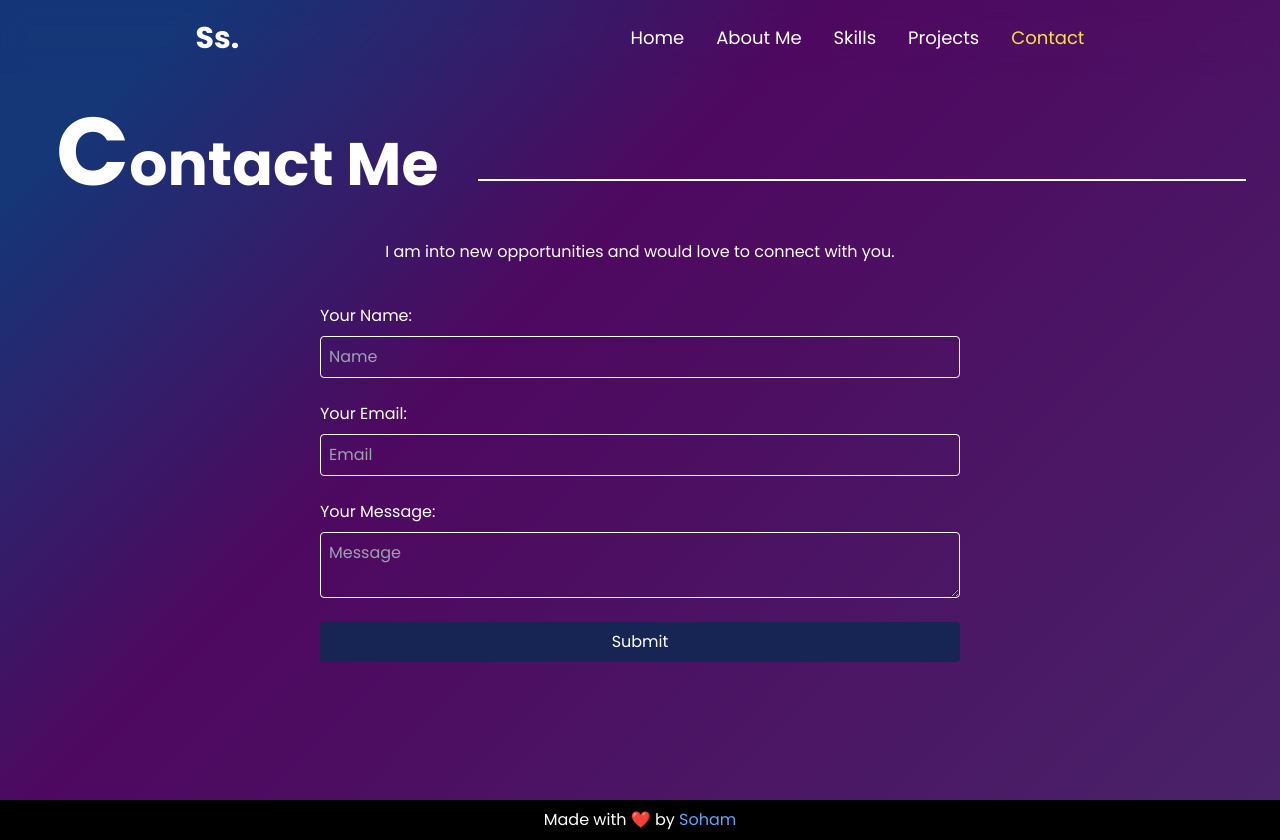
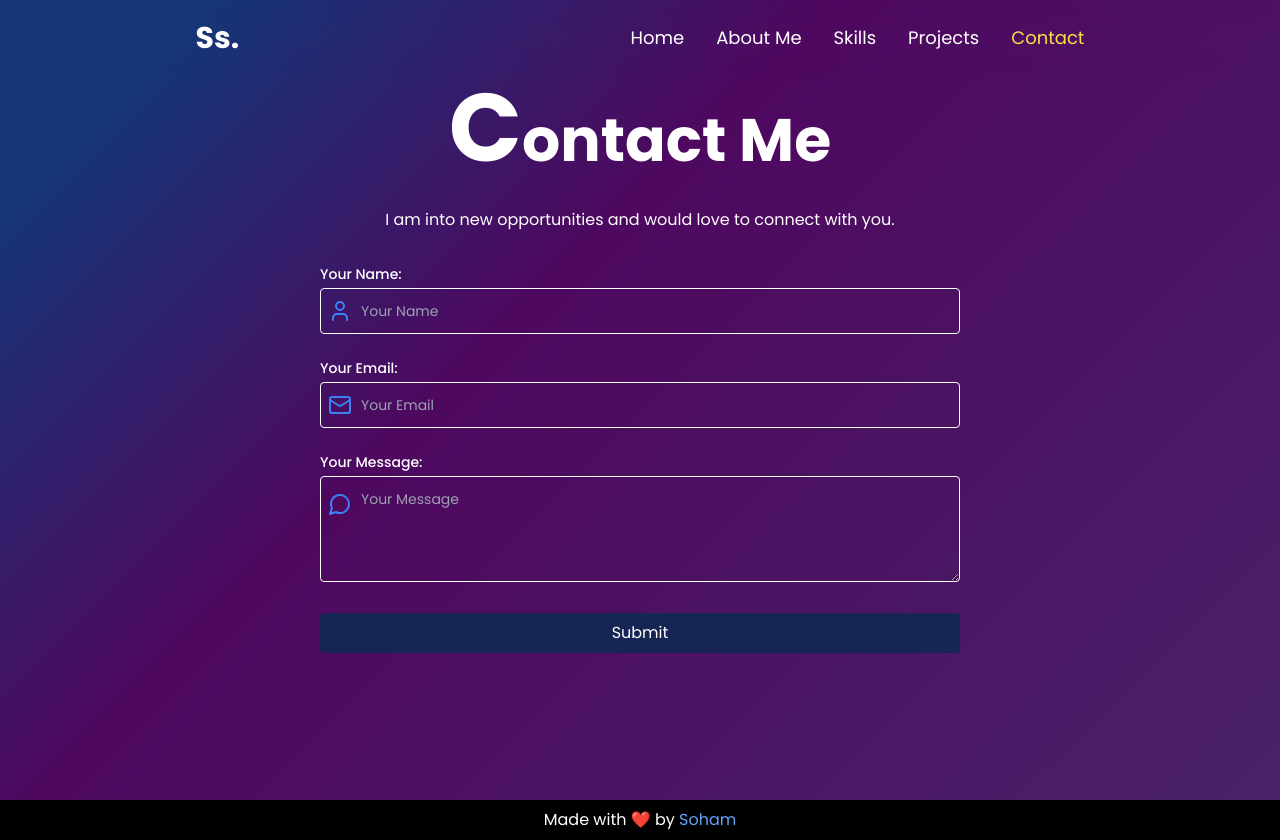
Before and after one commit to soham247/Porfolio, a React (Vite) app: page /contact in a window 1280 px wide. Built offline with nearby package versions, Linux system fonts and the light colour scheme.

Commit message:
project addition

```diff
--- a/src/components/Aboutme.jsx
+++ b/src/components/Aboutme.jsx
@@ -30,7 +30,7 @@ function Aboutme() {
     return (
         <div className='py-20' ref={container}>
             <div className='flex items-center gap-10'>
-                <h2 className='text-5xl sm:text-7xl text-white font-bold ml-5 lg:ml-14' id='heading'><span className='text-7xl sm:text-9xl'>A</span>bout Me</h2>
+                <h1 className='text-5xl sm:text-7xl text-white font-bold ml-5 lg:ml-14' id='heading'><span className='text-7xl sm:text-9xl'>A</span>bout Me</h1>
                 <div className='sm:w-2/5 md:w-2/5 lg:w-3/5 h-[2px] bg-white mt-14' id='line'></div>
             </div>
             <div className='w-[90%] lg:w-4/5 mx-auto shadow-2xl p-10 rounded-3xl my-20 border border-purple-500' id='text-container'>
--- a/src/components/Contacts.jsx
+++ b/src/components/Contacts.jsx
@@ -1,9 +1,10 @@
-import React from 'react'
-import { useState } from 'react';
+import React, { useEffect } from 'react';
 import { toast, ToastContainer } from 'react-toastify';
 import 'react-toastify/dist/ReactToastify.min.css';
+import { Mail, User, MessageCircle } from 'lucide-react';
+import gsap from 'gsap';
+
 export default function Contact() {
-
   const notify = (message) => toast(message);
 
   const onSubmit = async (event) => {
@@ -48,37 +49,85 @@ export default function Contact() {
     }
   };
 
+  useEffect(() => {
+    gsap.fromTo(
+      "#heading",
+      { opacity: 0, y: -50 },
+      { opacity: 1, y: 0, duration: 1, ease: "power2.out" }
+    );
+    gsap.fromTo(
+      ".form-element",
+      { opacity: 0, x: -50 },
+      { opacity: 1, x: 0, stagger: 0.2, duration: 0.8, ease: "power2.out", delay: 1 }
+    );
+  }, []);
+
   return (
-      <div className='text-white'>
-        <div className='flex items-center gap-10 mt-6'>
-            <h2 className='text-5xl sm:text-6xl font-bold ml-5 lg:ml-14' id='heading'><span className='text-7xl sm:text-8xl'>C</span>ontact Me</h2>
-            <div className='sm:w-2/5 md:w-2/5 lg:w-3/5 h-[2px] bg-white mt-14' id='line'></div>
-        </div>
-        <p className=' text-center mt-10'>I am into new opportunities and would love to connect with you.</p>
-        <div className='w-4/5 md:w-[50%] mx-auto my-10'>
-            <form onSubmit={onSubmit} className='flex flex-col gap-2 '>
-
-                <label htmlFor="name">Your Name:</label>
+    <div className="flex flex-col items-center text-white">
+      <h1 className="text-5xl sm:text-6xl font-bold mb-8" id="heading">
+        <span className="text-7xl sm:text-8xl">C</span>ontact Me
+      </h1>
+      <p className="text-center mb-8">I am into new opportunities and would love to connect with you.</p>
+      <div className="w-4/5 md:w-[50%]">
+        <form onSubmit={onSubmit} className="flex flex-col gap-6 items-center">
+          <div className="form-element w-full">
+            <label htmlFor="name" className="block mb-1 text-sm font-medium">
+              Your Name:
+            </label>
+            <div className="relative">
+              <User className="absolute top-1/2 left-2 transform -translate-y-1/2 text-blue-500" />
               <input
-                className='mb-4 bg-transparent border border-white p-2 rounded'
+                className="w-full bg-transparent border border-white p-3 pl-10 rounded focus:outline-none focus:ring-2 focus:ring-blue-500 text-sm"
                 type="text"
                 name="name"
+                id="name"
                 required
-                placeholder='Name' />
+                placeholder="Your Name"
+              />
+            </div>
+          </div>
 
-                <label htmlFor="email">Your Email:</label>
+          <div className="form-element w-full">
+            <label htmlFor="email" className="block mb-1 text-sm font-medium">
+              Your Email:
+            </label>
+            <div className="relative">
+              <Mail className="absolute top-1/2 left-2 transform -translate-y-1/2 text-blue-500" />
               <input
-                className='mb-4 bg-transparent border border-white p-2 rounded'
+                className="w-full bg-transparent border border-white p-3 pl-10 rounded focus:outline-none focus:ring-2 focus:ring-blue-500 text-sm"
                 type="email"
                 name="email"
+                id="email"
                 required
-                placeholder='Email'/>
+                placeholder="Your Email"
+              />
+            </div>
+          </div>
 
-                <label htmlFor="message">Your Message:</label>
-                <textarea className='mb-4 bg-transparent border border-white p-2 rounded' name="message" required placeholder='Message'></textarea>
+          <div className="form-element w-full">
+            <label htmlFor="message" className="block mb-1 text-sm font-medium">
+              Your Message:
+            </label>
+            <div className="relative">
+              <MessageCircle className="absolute top-4 left-2 text-blue-500" />
+              <textarea
+                className="w-full bg-transparent border border-white p-3 pl-10 rounded focus:outline-none focus:ring-2 focus:ring-blue-500 text-sm"
+                name="message"
+                id="message"
+                required
+                placeholder="Your Message"
+                rows="4"
+              />
+            </div>
+          </div>
 
-                <button type="submit" className='bg-blue-950 py-2 px-4 rounded' >Submit</button>
-                <ToastContainer theme='colored' />
+          <button
+            type="submit"
+            className="bg-blue-950 py-2 px-6 rounded form-element hover:bg-blue-800 transition-colors duration-300 w-full"
+          >
+            Submit
+          </button>
+          <ToastContainer theme="colored" />
         </form>
       </div>
     </div>
--- a/src/components/projects/ProjectCard.jsx
+++ b/src/components/projects/ProjectCard.jsx
@@ -8,10 +8,10 @@ function ProjectCard({ project }) {
       key={useId()}
       className="flex flex-col items-center gap-2 pb-2 rounded-xl shadow-2xl w-full mx-auto hover:border border-purple-400 hover:scale-105 hover:shadow-purple-400 hover:shadow-md duration-500 ease-in-out bg-[rgba( 242, 242, 242, 0.2 )]  backdrop-blur-[2.5px]  border border-white/20"
     >
-      <img src={project.image} className="p-1 rounded-t-xl" />
-      <h3 className="text-2xl text-white text-center font-bold">
+      <img src={project.image} className="p-1 rounded-t-xl" loading="lazy" />
+      <h2 className="text-2xl text-white text-center font-bold">
         {project.name}
-      </h3>
+      </h2>
       <Technologies technologies={project.technologies} />
       <p className="text-center text-slate-50 text-sm mx-1">{project.description}</p>
       <div className="w-full flex justify-evenly mt-2">
--- a/src/components/projects/Projects.jsx
+++ b/src/components/projects/Projects.jsx
@@ -31,10 +31,10 @@ function Projects() {
 
     return (
         <div
-        className='w-4/5 mx-auto my-10' ref={container}
+        className='w-4/5 mx-auto py-10' ref={container}
         >
             <div className='flex items-center gap-10 mt-10 mb-16'>
-                <h2 className='text-5xl sm:text-7xl text-white font-bold ml-5 lg:ml-14' id='heading'><span className='text-7xl sm:text-9xl'>P</span>rojects</h2>
+                <h1 className='text-5xl sm:text-7xl text-white font-bold ml-5 lg:ml-14' id='heading'><span className='text-7xl sm:text-9xl'>P</span>rojects</h1>
                 <div className='sm:w-2/5 md:w-2/5 lg:w-3/5 h-[2px] bg-white mt-14' id='line'></div>
             </div>
             <div
--- a/src/components/projects/projectLists.js
+++ b/src/components/projects/projectLists.js
@@ -1,8 +1,16 @@
 import weatherapp from "../../assets/projectImg/weatherapp.png"
-import ticTacToe from "../../assets/projectImg/tic-tac-toe.png"
 import portfolio from "../../assets/projectImg/portfolio.png"
+import muse from "../../assets/projectImg/Muse.png"
 
 export const projects = [
+    {
+        image: muse,
+        name: "Muse",
+        technologies: ["React.js", "Node.js", "Express.js", "MongoDB", "Tailwind CSS"],
+        description: "A modern blogging platform that allows users to create and share their thoughts, ideas, and experiences with other users.",
+        liveLink: "https://muse-lemon.vercel.app/",
+        gitHubLink: "https://github.com/soham247/muse"
+    },
     {
         image: weatherapp,
         name: "Weather App",
@@ -14,20 +22,13 @@ export const projects = [
     {
         image: portfolio,
         name: "Portfolio website",
-        technologies: ["React.js"],
+        technologies: ["React.js", "Tailwind CSS"],
         description: "A web based portfolio website to showcase my projects and skills.",
-        liveLink:"https://soham-sadhukhan.vercel.app/",
-        gitHubLink: "https://github.com/soham247/Portfolio-website"
+        liveLink:"https://sohamsadhukhan.vercel.app/",
+        gitHubLink: "https://github.com/soham247/Porfolio"
     },
-    {
-        image: ticTacToe,
-        name: "Tic-Tac-Toe",
-        technologies: ["HTML", "CSS", "JavaScript"],
-        description: "A web based tic tac toe two player game",
-        gitHubLink: "https://github.com/soham247/Tic-Tac-Toe"
-    }
 ]
 
-const bestInd = [0, 1]
+const bestInd = [0, 1, 2]
 
 export const best = projects.filter((_, index) => bestInd.includes(index))
```
Also changed, not shown: src/assets/projectImg/Muse.png (added), src/assets/projectImg/tic-tac-toe.png (deleted). Lines whose indentation alone changed are shown as unchanged.
